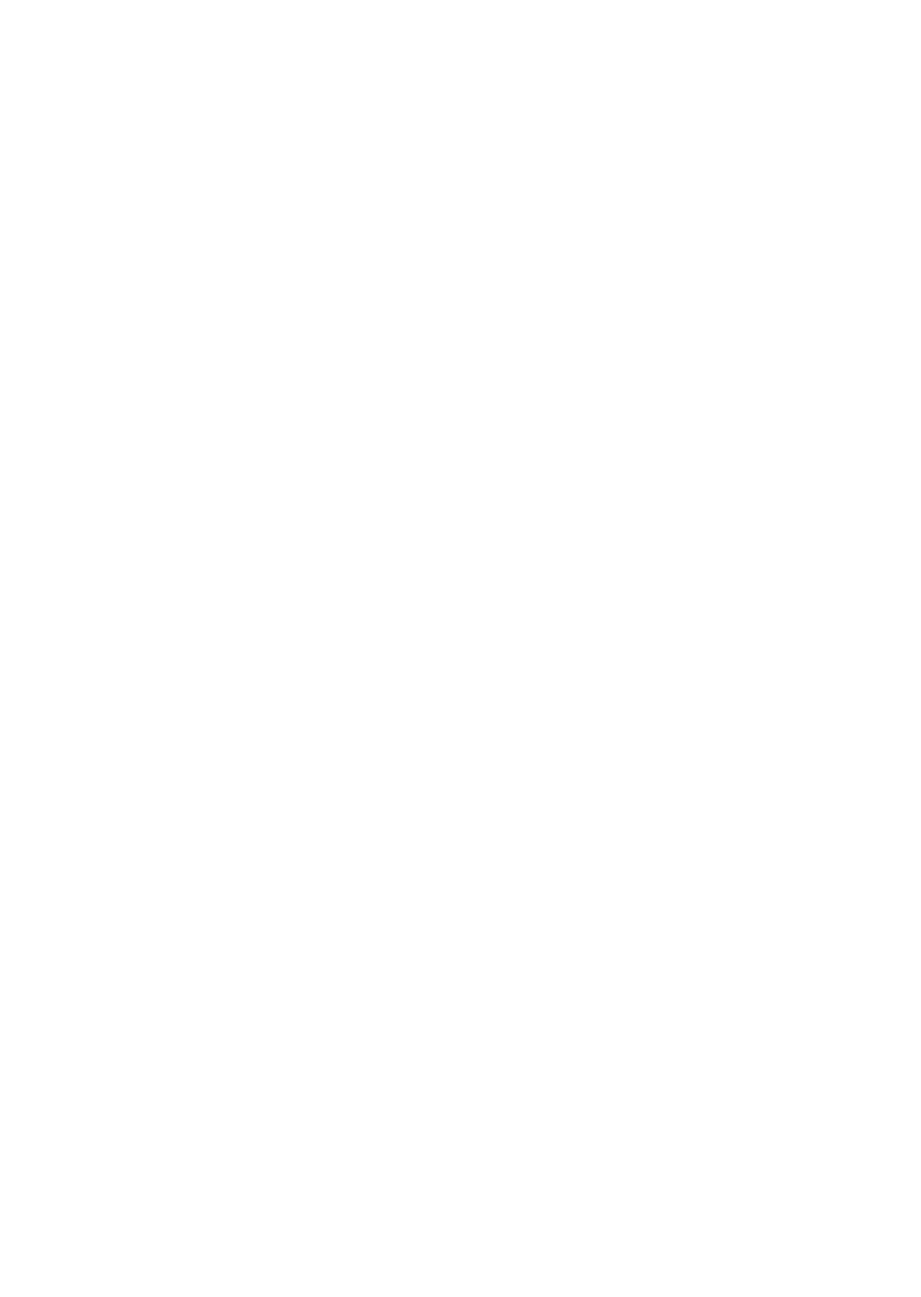
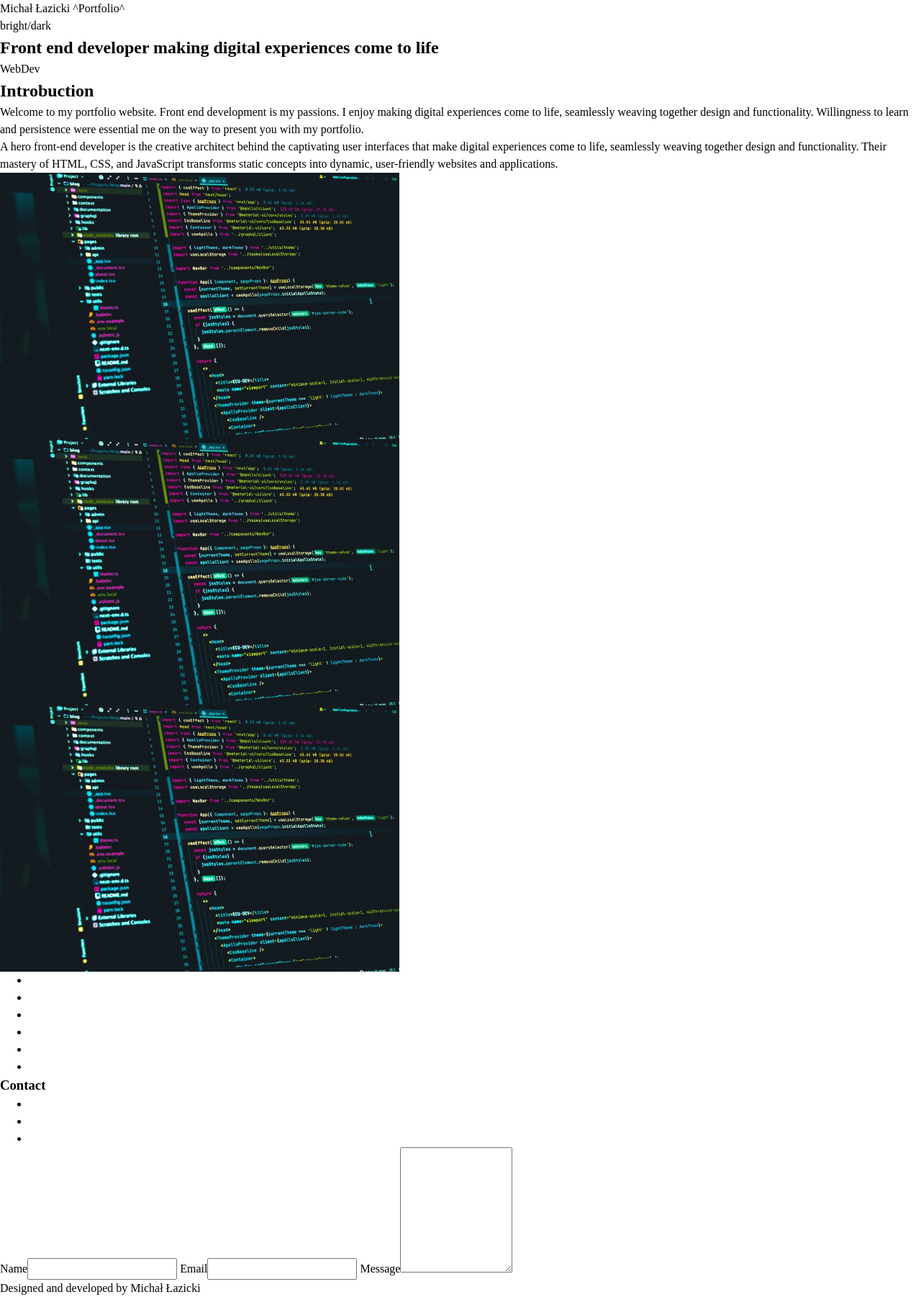
Before and after one commit to Mekintosz/portfolio-web-dev, a plain HTML site: page index.html in a window 1280 px wide. Shown: the whole page at 72% size. Before the commit the page ends 800 px from the top, so only its background shows below. Drawn offline with Linux system fonts and the light colour scheme.

Commit message:
html structure, css reset, img placeholder

```diff
--- a/index.html
+++ b/index.html
@@ -5,8 +5,84 @@
     <meta name="viewport" content="width=device-width, initial-scale=1.0">
     <title>Portfolio front-end web-dev</title>
     <link rel="stylesheet" href="style.css">
+    <script src="./main.js" defer></script>
 </head>
 <body>
-
+    <header>
+        <div class="logo-section">
+            <span class="name">Michał Łazicki</span>
+            <span class="title">^Portfolio^</span>
+        </div>
+        <form action="">bright/dark</form>
+    </header>
+    <main>
+        <section class="home">
+            <h1 class="title">Front end developer making <italic>digital experiences</italic> come to life</h1>
+            <p class="home-background">WebDev</p>
+        </section>
+        <section class="about section">
+            <h2 class="about-heading">Introbuction</h2>
+            <p class="introduction-body">
+                Welcome to my portfolio website.  Front end development is my passions. I enjoy making digital experiences come to life, seamlessly weaving together design and functionality. Willingness to learn and persistence were essential me on the way to  present you with my portfolio.
+            </p>
+            <p class="introduction-body">A hero front-end developer is the creative architect behind the captivating user interfaces that make digital experiences come to life, seamlessly weaving together design and functionality. Their mastery of HTML, CSS, and JavaScript transforms static concepts into dynamic, user-friendly websites and applications.
+            </p>
+        </section>
+        <section class="projects">
+            <div class="project">
+                <img src="./placeholder.jpg" alt="">
+                <div class="project-info">
+                    <h2 class="project-title"></h2>
+                    <p class="project-about"></p>
+                </div>
+            </div>
+            <div class="project">
+                <img src="./placeholder.jpg" alt="">
+                <div class="project-info">
+                    <h2 class="project-title"></h2>
+                    <p class="project-about"></p>
+                </div>
+            </div>
+            <div class="project">
+                <img src="./placeholder.jpg" alt="">
+                <div class="project-info">
+                    <h2 class="project-title"></h2>
+                    <p class="project-about"></p>
+                </div>
+            </div>
+        </section>
+        <section class="skills">
+            <h2 class="skills-heading"></h2>
+            <p class="skills-about"></p>
+            <ul class="skills-list">
+                <li class="sklis-item"></li>
+                <li class="sklis-item"></li>
+                <li class="sklis-item"></li>
+                <li class="sklis-item"></li>
+                <li class="sklis-item"></li>
+                <li class="sklis-item"></li>
+            </ul>
+        </section>
+        <section class="contact">
+            <div class="container contact">
+                <div class="contact-details">
+                    <h3 class="contact-details-title">Contact</h3>
+                    <ul class="contact-info">
+                        <li class="contact-item"></li>
+                        <li class="contact-item"></li>
+                        <li class="contact-item"></li>
+                    </ul>
+                </div>
+                <form action="" method="get">
+                    <label for="name">Name<input type="text" name="name"></label>
+                    <label for="email">Email<input type="email" name="email"></label>
+                    <label for="message">Message<textarea rows="7" cols="15"></textarea></label>
+                </form>
+            </div>
+        </section>
+    </main>
+    <footer>
+        <span class="footnote">Designed and developed by Michał Łazicki</span>
+    </footer>
 </body>
 </html>
--- a/style.css
+++ b/style.css
@@ -0,0 +1,67 @@
+@import url("https://fonts.googleapis.com/css2?family=Bitter:ital,wght@0,100..900;1,100..900&family=Space+Mono&display=swap");
+
+/*
+  Josh's Custom CSS Reset
+  https://www.joshwcomeau.com/css/custom-css-reset/
+*/
+*,
+*::before,
+*::after {
+  box-sizing: border-box;
+}
+* {
+  margin: 0;
+}
+
+body {
+  line-height: 1.5;
+  -webkit-font-smoothing: antialiased;
+}
+
+img,
+picture,
+video,
+canvas,
+svg {
+  display: block;
+  max-width: 100%;
+}
+
+input,
+button,
+textarea,
+select {
+  font: inherit;
+}
+
+p,
+h1,
+h2,
+h3,
+h4,
+h5,
+h6 {
+  overflow-wrap: break-word;
+}
+
+#root,
+#__next {
+  isolation: isolate;
+}
+
+.bitter {
+  font-family: "Bitter", serif;
+  font-optical-sizing: auto;
+  font-weight: 400;
+  font-style: normal;
+}
+
+.space-mono-regular {
+  font-family: "Space Mono", monospace;
+  font-weight: 400;
+  font-style: normal;
+}
+
+img {
+  height: 370px;
+}
```
Also changed, not shown: README.md (renamed from REDAME.md), main.js (added), placeholder.jpg (added).
